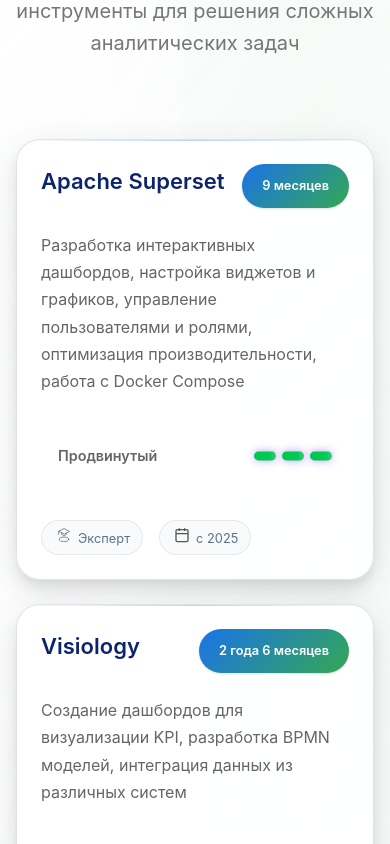
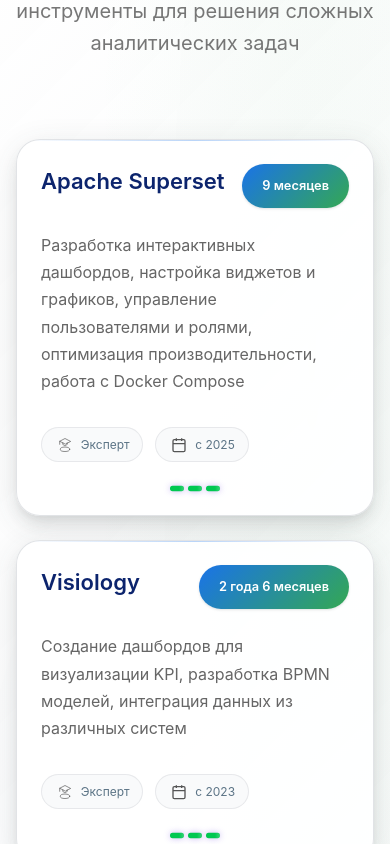
Before and after one commit to edogev/site, a React (Create React App) app: page / in a window 390 px wide. Shown: the part 1440-2284 px from the top of the page. Built offline with nearby package versions, Linux system fonts and the light colour scheme.

Commit message:
css created for svg

```diff
--- a/src/pages/Home.js
+++ b/src/pages/Home.js
@@ -64,16 +64,8 @@
   return formatExperience(totalMonths);
 };
 
+//SkillLevel
 const SkillLevel = ({ level }) => {
-  const getLevelText = () => {
-    switch(level) {
-      case 'advanced': return 'Продвинутый';
-      case 'intermediate': return 'Средний';
-      case 'beginner': return 'Начальный';
-      default: return level;
-    }
-  };
-
   const getLevelColor = () => {
     switch(level) {
       case 'advanced': return 'var(--success)';
@@ -109,25 +101,9 @@
     );
   };
 
-  const renderGlowIndicator = () => {
-    return (
-      <div
-        className="skill-glow-indicator"
-        style={{
-          boxShadow: `0 0 20px ${getLevelColor()}40`,
-          border: `2px solid ${getLevelColor()}30`
-        }}
-      ></div>
-    );
-  };
-
   return (
     <div className="skill-level">
-      <div className="level-info">
-        <span className="level-text">{getLevelText()}</span>
       {renderLevelBars()}
-      </div>
-      {renderGlowIndicator()}
     </div>
   );
 };
@@ -246,7 +222,8 @@
           <span className="experience-tag">{experienceFormatted}</span>
         </div>
         <p>{skill.description}</p>
-                  <SkillLevel level={skill.level} />
+
+        <div className="skill-footer">
           <div className="skill-meta">
             <span className="meta-item">
               <Icon name="rocket" className="meta-icon" />
@@ -256,6 +233,8 @@
               <Icon name="calendar" className="meta-icon" />
               с {new Date(skill.startDate).getFullYear()}
             </span>
+          </div>
+          <SkillLevel level={skill.level} />
         </div>
       </div>
     );
--- a/src/styles.css
+++ b/src/styles.css
@@ -81,31 +81,9 @@
   position: relative;
 }
 
-/* ------======Стили индикации=======------ */
-.skill-level {
-  position: relative;
-  margin: 1.5rem 0;
-  padding: 1rem;
-  background: rgba(255, 255, 255, 0.05);
-  border-radius: 12px;
-  backdrop-filter: blur(8px);
-  border: 1px solid rgba(255, 255, 255, 0.1);
-  transition: all 0.4s ease;
-}
-
-.skill-level:hover {
-  transform: translateY(-3px);
-  box-shadow: 0 8px 20px rgba(0, 0, 0, 0.2);
-}
-
-.level-info {
-  display: flex;
-  justify-content: space-between;
-  align-items: center;
-  margin-bottom: 0.8rem;
-  color: #fff;
-  font-weight: 500;
-}
+/* ------====== Обновленные стили индикации уровня =======------ */
+
+
 
 .level-bars {
   display: flex;
@@ -116,14 +94,13 @@
   width: 22px;
   height: 8px;
   border-radius: 6px;
-  background: rgba(255, 255, 255, 0.2);
+  background: rgba(218, 220, 224, 0.8);
   transition: all 0.3s ease;
   position: relative;
   overflow: hidden;
 }
 
 .level-bar.active {
-  background: linear-gradient(90deg, #6e45e2, #89d4cf);
   transform: scaleY(1.1);
   box-shadow: 0 0 8px rgba(110, 69, 226, 0.5);
 }
@@ -139,44 +116,286 @@
   animation: shine 1.5s infinite;
 }
 
+.skill-glow-indicator {
+  position: absolute;
+  top: -2px;
+  left: -2px;
+  right: -2px;
+  bottom: -2px;
+  border-radius: 8px;
+  pointer-events: none;
+  opacity: 0.7;
+  transition: all 0.3s ease;
+  z-index: -1;
+}
+
+.skill-card:hover .skill-glow-indicator {
+  opacity: 1;
+  transform: scale(1.02);
+}
+
 @keyframes shine {
   0% { left: -100%; }
   100% { left: 100%; }
 }
 
+/* -------========== Обновленные стили иконок ========--------*/
+.icon {
+  display: inline-flex;
+  align-items: center;
+  justify-content: center;
+  flex-shrink: 0;
+  transition: all var(--transition-fast);
+}
+
+.contact-icon {
+  width: 20px;
+  height: 20px;
+  color: var(--text-secondary);
+  transition: all var(--transition-fast);
+}
+
+.contact-item:hover .contact-icon {
+  color: var(--primary);
+  transform: scale(1.1);
+}
+
+.button-icon {
+  width: 18px;
+  height: 18px;
+  transition: transform var(--transition-normal);
+}
+
+.cta-button:hover .button-icon {
+  transform: translateX(4px);
+}
+
+.cta-button.secondary .button-icon {
+  color: var(--primary);
+}
+
+.cta-button.primary .button-icon {
+  color: var(--text-white);
+}
+
+.meta-icon {
+  width: 14px;
+  height: 14px;
+  color: var(--text-secondary);
+  margin-right: 6px;
+}
+
+.badge-icon {
+  width: 16px;
+  height: 16px;
+  color: var(--success);
+  margin-right: 8px;
+}
+
+.feature-icon {
+  width: 18px;
+  height: 18px;
+  color: var(--success);
+  margin-right: 8px;
+  flex-shrink: 0;
+  margin-top: 2px;
+}
+
+@keyframes shine {
+  0% { left: -100%; }
+  100% { left: 100%; }
+}
+
 /* -------========== Стили иконок ========--------*/
 .icon {
   display: inline-flex;
   align-items: center;
   justify-content: center;
   flex-shrink: 0;
-}
-
+  transition: all var(--transition-fast);
+}
+
+/* Контактные иконки */
 .contact-icon {
+  width: 20px;
+  height: 20px;
   color: var(--text-secondary);
-  transition: color 0.3s ease;
+  transition: all var(--transition-fast);
 }
 
 .contact-item:hover .contact-icon {
   color: var(--primary);
-}
-
+  transform: scale(1.1);
+}
+
+/* Иконки кнопок */
 .button-icon {
-  transition: transform 0.3s ease;
+  width: 18px;
+  height: 18px;
+  transition: transform var(--transition-normal);
 }
 
 .cta-button:hover .button-icon {
-  transform: translateX(3px);
-}
-
+  transform: translateX(4px);
+}
+
+.cta-button.secondary .button-icon {
+  color: var(--primary);
+}
+
+.cta-button.primary .button-icon {
+  color: var(--text-white);
+}
+
+/* Мета-иконки */
 .meta-icon {
+  width: 14px;
+  height: 14px;
   color: var(--text-secondary);
-  margin-right: 4px;
-}
-
+  margin-right: 6px;
+}
+
+/* Иконки бейджей */
 .badge-icon {
+  width: 16px;
+  height: 16px;
   color: var(--success);
-  margin-right: 6px;
+  margin-right: 8px;
+}
+
+/* Иконки навигации */
+.nav-icon {
+  width: 20px;
+  height: 20px;
+  margin-right: 8px;
+}
+
+/* Анимированные иконки */
+.icon-hover-scale {
+  transition: transform var(--transition-fast);
+}
+
+.icon-hover-scale:hover {
+  transform: scale(1.15);
+}
+
+.icon-spin {
+  animation: iconSpin 2s linear infinite;
+}
+
+@keyframes iconSpin {
+  from {
+    transform: rotate(0deg);
+  }
+  to {
+    transform: rotate(360deg);
+  }
+}
+
+/* Иконки с градиентом */
+.icon-gradient {
+  background: linear-gradient(135deg, var(--primary), var(--secondary));
+  -webkit-background-clip: text;
+  -webkit-text-fill-color: transparent;
+  background-clip: text;
+}
+
+/* Иконки в карточках навыков */
+.skill-icon {
+  width: 24px;
+  height: 24px;
+  color: var(--primary);
+  margin-right: 12px;
+}
+
+.skill-card:hover .skill-icon {
+  color: var(--secondary);
+  transform: scale(1.1);
+}
+
+/* Иконки временной линии */
+.timeline-icon {
+  width: 20px;
+  height: 20px;
+  color: var(--text-white);
+}
+
+.timeline-marker:hover .timeline-icon {
+  transform: rotate(15deg);
+}
+
+/* Иконки проектов */
+.project-icon {
+  width: 32px;
+  height: 32px;
+  color: var(--primary);
+  transition: all var(--transition-normal);
+}
+
+.project-card:hover .project-icon {
+  color: var(--accent);
+  transform: scale(1.1) rotate(5deg);
+}
+
+/* Иконки карусели */
+.carousel-icon {
+  width: 24px;
+  height: 24px;
+  color: var(--text-primary);
+}
+
+.carousel-nav-btn:hover .carousel-icon {
+  color: var(--primary);
+}
+
+/* Иконки фич */
+.feature-icon {
+  width: 18px;
+  height: 18px;
+  color: var(--success);
+  margin-right: 8px;
+  flex-shrink: 0;
+  margin-top: 2px;
+}
+
+/* Адаптивные иконки */
+@media (max-width: 768px) {
+  .contact-icon {
+    width: 18px;
+    height: 18px;
+  }
+
+  .button-icon {
+    width: 16px;
+    height: 16px;
+  }
+
+  .project-icon {
+    width: 28px;
+    height: 28px;
+  }
+
+  .skill-icon {
+    width: 20px;
+    height: 20px;
+  }
+}
+
+@media (max-width: 480px) {
+  .contact-icon {
+    width: 16px;
+    height: 16px;
+  }
+
+  .meta-icon {
+    width: 12px;
+    height: 12px;
+  }
+
+  .badge-icon {
+    width: 14px;
+    height: 14px;
+  }
 }
 
 /* Enhanced Background Animation - Light Theme */
@@ -703,6 +922,9 @@
   opacity: 0;
   transform: translateY(30px);
   animation: fadeInUp 0.6s ease-out forwards;
+  display: flex;
+  flex-direction: column;
+  height: 100%;
 }
 
 .skill-header {
@@ -735,61 +957,112 @@
   margin-bottom: 2rem;
   opacity: 0.9;
   font-size: 1rem;
-}
-
-.skill-level {
-  margin-top: 2rem;
-}
-
-.level-info {
+  flex: 1;
+}
+
+/* Новые стили для футера карточки */
+.skill-footer {
   display: flex;
   justify-content: space-between;
-  align-items: center;
-  margin-bottom: 0.75rem;
-}
-
-.level-text {
-  font-size: 0.9rem;
-  color: var(--text-secondary);
-  font-weight: 600;
-  opacity: 0.9;
-}
-
-.level-percentage {
-  font-size: 0.9rem;
-  color: var(--text-tertiary);
-  font-weight: 600;
-}
-
-.level-bar-container {
-  width: 100%;
-  height: 6px;
-  background: rgba(218, 220, 224, 0.8);
-  border-radius: var(--radius-full);
-  overflow: hidden;
-}
-
-.level-fill {
-  height: 100%;
-  border-radius: var(--radius-full);
-  transition: var(--transition-slow);
-  box-shadow: var(--shadow-sm);
+  align-items: flex-end;
+  margin-top: auto;
+  gap: 1rem;
 }
 
 .skill-meta {
   display: flex;
-  gap: 1rem;
-  margin-top: 1.5rem;
+  gap: 0.75rem;
   flex-wrap: wrap;
 }
 
 .meta-item {
-  font-size: 0.8rem;
+  display: flex;
+  align-items: center;
+  font-size: 0.75rem;
   color: var(--text-tertiary);
   background: var(--bg-glass-light);
-  padding: 0.25rem 0.75rem;
+  padding: 0.4rem 0.8rem;
   border-radius: var(--radius-full);
   border: 1px solid rgba(218, 220, 224, 0.6);
+  transition: var(--transition-fast);
+}
+
+.meta-item:hover {
+  background: rgba(26, 115, 232, 0.1);
+  transform: translateY(-1px);
+}
+
+/* Обновленные стили индикации уровня */
+.skill-level {
+  display: flex;
+  align-items: center;
+  margin: 0;
+}
+
+.level-bars {
+  display: flex;
+  gap: 4px;
+}
+
+.level-bar {
+  width: 16px;
+  height: 6px;
+  border-radius: 3px;
+  background: rgba(218, 220, 224, 0.8);
+  transition: all 0.3s ease;
+  position: relative;
+  overflow: hidden;
+}
+
+.level-bar.active {
+  transform: scaleY(1.1);
+  box-shadow: 0 0 6px rgba(110, 69, 226, 0.4);
+}
+
+.level-bar.active::before {
+  content: '';
+  position: absolute;
+  top: 0;
+  left: -100%;
+  width: 100%;
+  height: 100%;
+  background: linear-gradient(90deg, transparent, rgba(255, 255, 255, 0.3), transparent);
+  animation: shine 1.5s infinite;
+}
+
+/* Адаптивность для мобильных */
+@media (max-width: 768px) {
+  .skill-footer {
+    flex-direction: column;
+    align-items: flex-start;
+    gap: 1rem;
+  }
+
+  .skill-level {
+    align-self: flex-end;
+  }
+
+  .skills-grid {
+    grid-template-columns: 1fr;
+    gap: 1.5rem;
+  }
+}
+
+@media (max-width: 480px) {
+  .skill-footer {
+    flex-direction: column;
+    align-items: stretch;
+  }
+
+  .skill-level {
+    align-self: center;
+    margin-top: 0.5rem;
+  }
+
+  .level-bar {
+    width: 14px;
+    height: 5px;
+  }
 }
 
 /* Enhanced Experience Section - Light */
```
Lines whose indentation alone changed are shown as unchanged.
